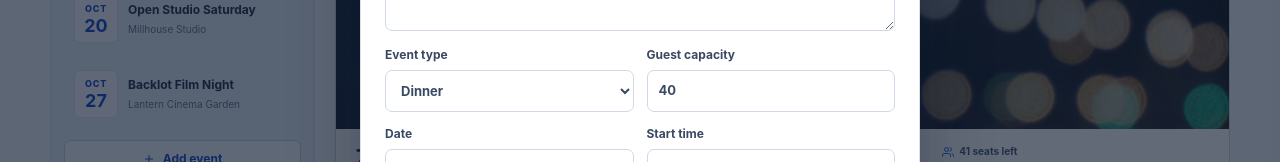
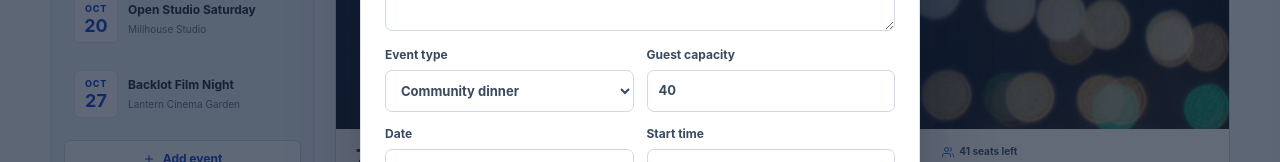
Before and after one commit to a2rp/event-rsvp-manager, a React (Vite) app: page / in a window 1280 px wide. Both pictures are taken after typing "name@example.com" into the empty fields and a click on the button "Add event". Shown: the part 348-510 px from the top of the page. Built offline with nearby package versions, Linux system fonts and the light colour scheme.

Commit message:
fix: keep seeded event categories selectable

```diff
--- a/src/components/eventWorkspace/eventModal/index.jsx
+++ b/src/components/eventWorkspace/eventModal/index.jsx
@@ -13,7 +13,7 @@ const EventModal = ({ event: currentEvent, onClose, onSave }) => {
     .filter((guest) => guest.response === "Attending")
     .reduce((total, guest) => total + guest.partySize, 0) ?? 0;
   const [name, setName] = useState(currentEvent?.name ?? "");
-  const [category, setCategory] = useState(currentEvent?.category ?? "Dinner");
+  const [category, setCategory] = useState(currentEvent?.category ?? "Community dinner");
   const [date, setDate] = useState(currentEvent?.date ?? getDateAfterDays(7));
   const [time, setTime] = useState(currentEvent?.time ?? "18:30");
   const [venue, setVenue] = useState(currentEvent?.venue ?? "");
@@ -74,9 +74,10 @@ const EventModal = ({ event: currentEvent, onClose, onSave }) => {
             <label className={styles.field}>
               Event type
               <select value={category} onChange={(changeEvent) => setCategory(changeEvent.target.value)}>
-                <option>Dinner</option>
+                <option>Community dinner</option>
                 <option>Music</option>
                 <option>Workshop</option>
+                <option>Outdoor screening</option>
                 <option>Market</option>
                 <option>Social</option>
               </select>
```
